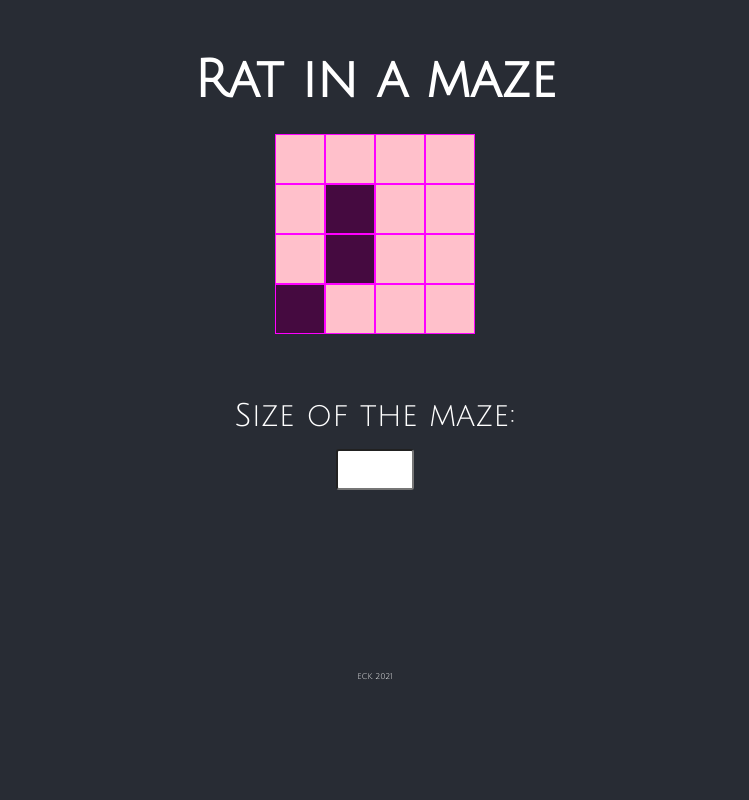
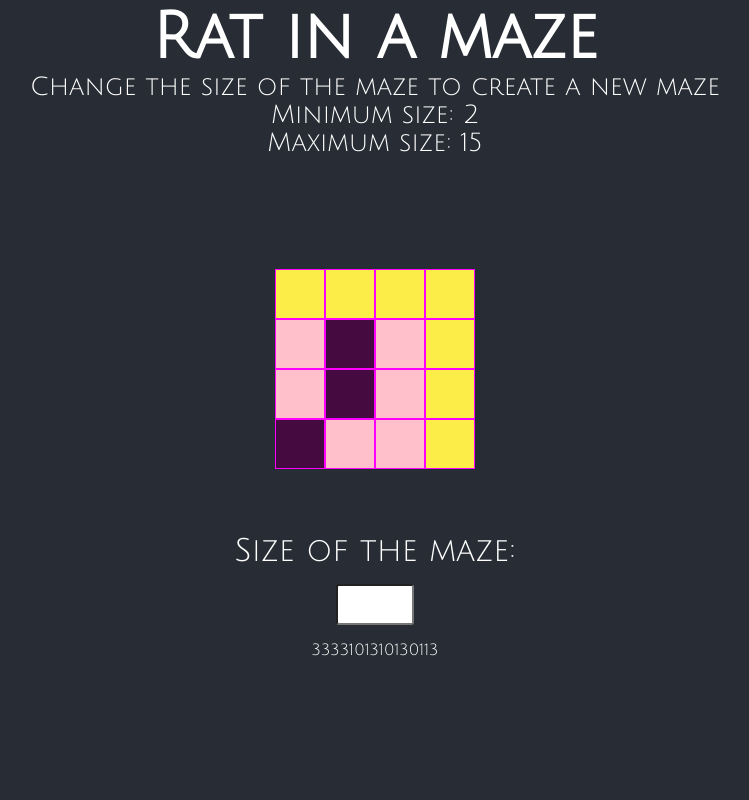
Before and after one commit to ElaFinIta/maze, a React (Create React App) app: page / in a window 1280 px wide. Shown: the top 800 px of the page, without its empty margins (265-1014 px from the left). Built offline with nearby package versions, Linux system fonts and the light colour scheme.

Commit message:
solved maze, readme, fixes

```diff
--- a/src/App.css
+++ b/src/App.css
@@ -18,26 +18,31 @@ body {
   min-height: 100vh;
 }
 
+.App-link {
+  color: yellow;
+}
+
 /****  Header area *****/
 
 .App-header {
-  min-height: 20vh;
+  height: 20vh;
   display: flex;
   flex-direction: column;
   align-items: center;
   justify-content: center;
-  font-size: calc(10px + 2vmin);
+  font-size: 2rem;
   color: white;
 }
 
-.App-link {
-  color: #61dafb;
+.App p {
+  font-size: 1.6rem;
 }
 
 
 /****   Maze area ****/
 
 .maze_wrapper {
+  padding: 19rem;
   display: flex;
   justify-content: center;
   flex-direction: column;
--- a/src/components/Cell.css
+++ b/src/components/Cell.css
@@ -15,3 +15,12 @@
   color: fuchsia;
   border: 1px solid fuchsia;
 }
+
+.cell_3{
+  display: inline-block;
+  width: 50px;
+  height: 50px;
+  background-color: rgb(252, 237, 72);
+  color: fuchsia;
+  border: 1px solid fuchsia;
+}
--- a/src/components/Header.js
+++ b/src/components/Header.js
@@ -1,9 +1,13 @@
 import React from 'react';
+// import './App.css';
 
 const Header = () => {
     return (
         <header className="App-header">
                 <h1>Rat in a maze</h1>
+                <p>Change the size of the maze to create a new maze</p>
+                <p>Minimum size: 2</p>
+                <p>Maximum size: 15</p>
         </header>
     );
 };
--- a/src/components/Maze.js
+++ b/src/components/Maze.js
@@ -3,8 +3,9 @@ import Row from './Row';
 
 class Maze extends Component {
     state = {
-        size: 4
+        size: 4,
     }
+
     maze = [];
 
     sizeHandler = (event) => {
@@ -21,6 +22,7 @@ class Maze extends Component {
 
     // a matrix filled with 0 and 1. First cell top left and last bottom right are filled with 1.
     binaryMaze = () => {
+        if (this.state.size > 1 ) {
             let binMaze = [];
             for (let i=0; i < this.state.size; i++) {
                 const row = [];
@@ -31,68 +33,95 @@ class Maze extends Component {
             }
             binMaze[0][0] = 1;
             binMaze[binMaze.length -1][binMaze.length -1] = 1;
-        console.log("The maze", binMaze);
 
-        // console.log("this is maze first", this.maze);
-        // I dont want to store into state because I dont want to render... I need to pass this twice: to goToCheese and to createVisualMaze. I need it to be the same maze.
             this.maze = binMaze;
-        console.log("this is maze after", this.maze);
-        // return binMaze;
+            return binMaze;
+        }
     }
 
-        // const coordinates = [];
-        // for (let i=0; i < maze.length; i++) {
-        //     for (let j=0; j < this.state.columns; j++) {
-        //         console.log('cords:', i, j);
-        //         coordinates.push(`{i:${i}, j:${j}}`)
-        //     }
-        // }
-        // console.log(coordinates);
-
-    createVisualMaze = () => {
+    createVisualMaze = (binaryMaze) => {
+        if (this.state.size > 1) {
             const visualMaze = [];
             let key = 0;
-        for (let r of this.maze) {
-            visualMaze.push(<Row cols={this.maze.length} rowBinaries={r} key={key}/>);
+            for (let r of binaryMaze) {
+                visualMaze.push(<Row cols={binaryMaze.length} rowBinaries={r} key={key}/>);
                 key += 1;
             }
             return visualMaze;
         }
-
-    // check if position of mouse is inside of maze indexes and is free i.e. 1
-    isFree = (maze, x, y) => {
-        return (x >= 0 && x < maze.length &&
-             y >= 0 && y < maze.length &&
-             maze[x][y] === 1);
     }
 
-    goToCheese = () => {
+    isSafe = (maze, x, y) => {
+        const n = maze.length;
+        // check we are inside maze and it's 1
+        if (x >= 0 && y >= 0 && x < n && y < n && maze[x][y] !== 0) {
+          return true;
+        }
+        return false;
+    }
+
+    exitMaze = (maze) => {
+        let mousePath = this.maze;
         // matrix initialized with zeros except start=1 and end=1
-        let path = [];
-        let mousePathMaze = [];
-        for (let i=0; i < this.state.size; i++) {
-            const row = [];
-            for (let j=0; j < this.state.size; j++) {
-                row.push(0);
+        // for (let i=0; i < this.state.size; i++) {
+        //     const row = [];
+        //     for (let j=0; j < this.state.size; j++) {
+        //         row.push(0);
+        //     }
+        //     mousePath.push(row);
+        // }
+
+        if (this.findPath(maze, 0, 0, mousePath) === true) {
+            console.log('mousePath', mousePath);
+            // return the matrix of the right path
+            return mousePath;
         }
-            mousePathMaze.push(row);
+        return "NO PATH FOUND"; // if no path found
     }
-        // start and end are free by de
-        mousePathMaze[0][0] = 1;
-        mousePathMaze[mousePathMaze.length -1][mousePathMaze.length -1] = 1;
-        console.log('tried path', mousePathMaze);
 
+    findPath = (maze, x, y, mousePath) => {
+        const n = maze.length;
+
+        // if we are at the end of maze and it's 1 (base case)
+        if (x === n - 1 && y === n - 1) {
+          mousePath[x][y] = 3;
+          return true;
+        }
+
+        if (this.isSafe(maze, x, y) === true) {
+            mousePath[x][y] = 3; // mark cell as safe
+
+
+            // what you think are rows are maybe actually colums :D
+            // I blame flex direction
+            // go down (into another row/array) and check if it's free i.e. 1
+            // which means go forward ;)
+            if (this.findPath(maze, x, y + 1, mousePath)) {
+                    return true;
+            }
+
+            // go forward (horizontally/in the same array of matrix) and check if it's free i.e. 1
+            // I meant go down
+            if (this.findPath(maze, x + 1, y, mousePath)) {
+                return true;
+            }
+
+            // if going one step forward or down didn't help, mark as unsafe i.e. 0
+            mousePath[x][y] = 0;
+            return false;
+        }
+        return false;
     }
 
     render() {
         return (
             <div className="maze_wrapper">
-                {/* {this.createRandomMaze(this.state.rows)} */}
                 {this.createVisualMaze(this.binaryMaze())}
                 <div className="input_wrapper">
                     <label htmlFor="size">Size of the maze:</label>
-                    <input type="number" name="size" min="2" max="20" onChange={this.sizeHandler} />
-                    {this.goToCheese()}
+                    <input type="number" name="size" min="2" max="15" onChange={this.sizeHandler} />
+                    {this.exitMaze(this.maze)}
+                    {/* <button onClick={() => this.createVisualMaze(this.exitMaze(this.maze))}>FIND A WAY TO THE CHEESE</button> */}
                 </div>
             </div>
         );
```
Also changed, not shown: solved.png (added), 1 other file (tests, documents, lock files or other folders). Lines whose indentation alone changed are shown as unchanged.
